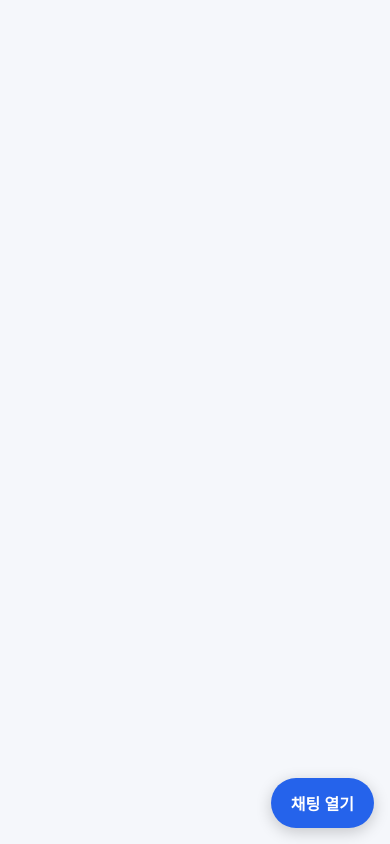
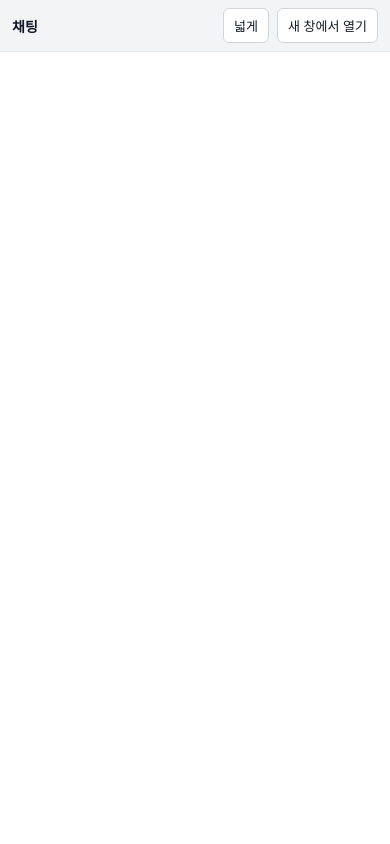
Before and after one commit to potsuking1/uchat-chat, a plain HTML site: page index.html in a window 390 px wide. Drawn offline with Linux system fonts and the light colour scheme.

Commit message:
Keep UChat docked open with resize and new-window controls

```diff
--- a/index.html
+++ b/index.html
@@ -19,136 +19,144 @@
 
     body {
       min-height: 100vh;
+      padding-right: 420px;
       background: #f5f7fb;
       font-family: sans-serif;
     }
 
-    .chat-launcher {
-      position: fixed;
-      right: 24px;
-      bottom: 24px;
-      z-index: 1000;
-      padding: 13px 20px;
-      border: 0;
-      border-radius: 999px;
-      background: #2563eb;
-      color: #fff;
-      font-size: 16px;
-      font-weight: 700;
-      cursor: pointer;
-      box-shadow: 0 4px 16px rgba(0, 0, 0, 0.2);
+    .page-content {
+      padding: 24px;
     }
 
-    .chat-popup {
+    .chat-panel {
       position: fixed;
-      right: 24px;
-      bottom: 88px;
-      z-index: 999;
+      top: 0;
+      right: 0;
+      z-index: 1000;
       display: flex;
       flex-direction: column;
-      width: min(380px, calc(100vw - 32px));
-      height: min(520px, calc(100vh - 120px));
-      overflow: hidden;
-      border: 1px solid #ccc;
-      border-radius: 12px;
+      width: 420px;
+      height: 100vh;
+      min-width: 280px;
+      min-height: 320px;
+      max-width: 90vw;
+      max-height: 100vh;
+      overflow: auto;
+      resize: both;
+      border-left: 1px solid #d1d5db;
       background: #fff;
-      box-shadow: 0 8px 32px rgba(0, 0, 0, 0.22);
-    }
-
-    .chat-popup[hidden] {
-      display: none;
+      box-shadow: -4px 0 20px rgba(0, 0, 0, 0.12);
     }
 
     .chat-toolbar {
       display: flex;
-      justify-content: flex-end;
+      flex: 0 0 auto;
+      align-items: center;
+      justify-content: space-between;
       gap: 8px;
-      padding: 8px;
+      min-height: 48px;
+      padding: 8px 12px;
       background: #f3f4f6;
+      border-bottom: 1px solid #e5e7eb;
     }
 
-    .chat-toolbar button {
+    .chat-title {
+      font-size: 14px;
+      font-weight: 700;
+      color: #111827;
+    }
+
+    .chat-actions {
+      display: flex;
+      gap: 8px;
+    }
+
+    .chat-actions button {
       padding: 7px 10px;
       border: 1px solid #d1d5db;
       border-radius: 6px;
       background: #fff;
       color: #111827;
+      font-size: 13px;
       cursor: pointer;
+    }
+
+    .chat-actions button:hover {
+      background: #e5e7eb;
     }
 
     u-chat {
       display: block;
-      flex: 1;
+      flex: 1 1 auto;
       width: 100%;
       min-height: 0;
       background: #fff;
     }
 
-    .chat-popup.is-expanded {
-      width: min(600px, calc(100vw - 32px));
-      height: min(750px, calc(100vh - 120px));
+    .chat-panel.is-wide {
+      width: 600px;
+      max-width: 90vw;
     }
 
     @media (max-width: 600px) {
-      .chat-launcher {
-        right: 16px;
-        bottom: 16px;
+      body {
+        padding-right: 0;
       }
 
-      .chat-popup,
-      .chat-popup.is-expanded {
-        right: 0;
-        bottom: 0;
+      .page-content {
+        display: none;
+      }
+
+      .chat-panel,
+      .chat-panel.is-wide {
         width: 100vw;
         height: 100vh;
+        min-width: 0;
+        min-height: 0;
+        max-width: 100vw;
         max-height: 100vh;
+        resize: none;
         border: 0;
-        border-radius: 0;
       }
     }
   </style>
 </head>
 <body>
-  <button
-    class="chat-launcher"
-    id="chat-launcher"
-    type="button"
-    aria-controls="chat-popup"
-    aria-expanded="false"
-  >채팅 열기</button>
+  <main class="page-content">
+    <h1>UChat</h1>
+    <p>채팅창은 화면 오른쪽에 고정되어 있습니다.</p>
+  </main>
 
-  <section class="chat-popup" id="chat-popup" aria-label="UChat 채팅창" hidden>
+  <aside class="chat-panel" id="chat-panel" aria-label="UChat 채팅창">
     <div class="chat-toolbar">
-      <button id="chat-size-toggle" type="button" aria-pressed="false">확대</button>
-      <button id="chat-close" type="button">닫기</button>
+      <span class="chat-title">채팅</span>
+      <div class="chat-actions">
+        <button id="size-toggle" type="button" aria-pressed="false">넓게</button>
+        <button id="open-window" type="button">새 창에서 열기</button>
+      </div>
     </div>
     <u-chat room="qoooang1"></u-chat>
-  </section>
+  </aside>
 
   <script>
-    const launcher = document.getElementById('chat-launcher');
-    const popup = document.getElementById('chat-popup');
-    const sizeToggle = document.getElementById('chat-size-toggle');
-    const closeButton = document.getElementById('chat-close');
+    const panel = document.getElementById('chat-panel');
+    const sizeToggle = document.getElementById('size-toggle');
 
-    function setChatOpen(isOpen) {
-      popup.hidden = !isOpen;
-      launcher.setAttribute('aria-expanded', String(isOpen));
-      launcher.textContent = isOpen ? '채팅창 숨기기' : '채팅 열기';
+    sizeToggle.addEventListener('click', () => {
+      const isWide = panel.classList.toggle('is-wide');
+      sizeToggle.textContent = isWide ? '기본 폭' : '넓게';
+      sizeToggle.setAttribute('aria-pressed', String(isWide));
+    });
 
-      if (!isOpen) {
-        popup.classList.remove('is-expanded');
-        sizeToggle.textContent = '확대';
-        sizeToggle.setAttribute('aria-pressed', 'false');
+    document.getElementById('open-window').addEventListener('click', () => {
+      const newWindow = window.open(
+        window.location.href,
+        'uchat-chat-window',
+        'popup=yes,width=520,height=720,resizable=yes,scrollbars=no'
+      );
+      if (!newWindow) {
+        alert('새 창이 차단되었습니다. 브라우저에서 팝업을 허용해 주세요.');
       }
-    }
-
-    launcher.addEventListener('click', () => setChatOpen(popup.hidden));
-    closeButton.addEventListener('click', () => setChatOpen(false));
-    sizeToggle.addEventListener('click', () => {
-      const isExpanded = popup.classList.toggle('is-expanded');
-      sizeToggle.textContent = isExpanded ? '축소' : '확대';
-      sizeToggle.setAttribute('aria-pressed', String(isExpanded));
     });
   </script>
 </body>
```
